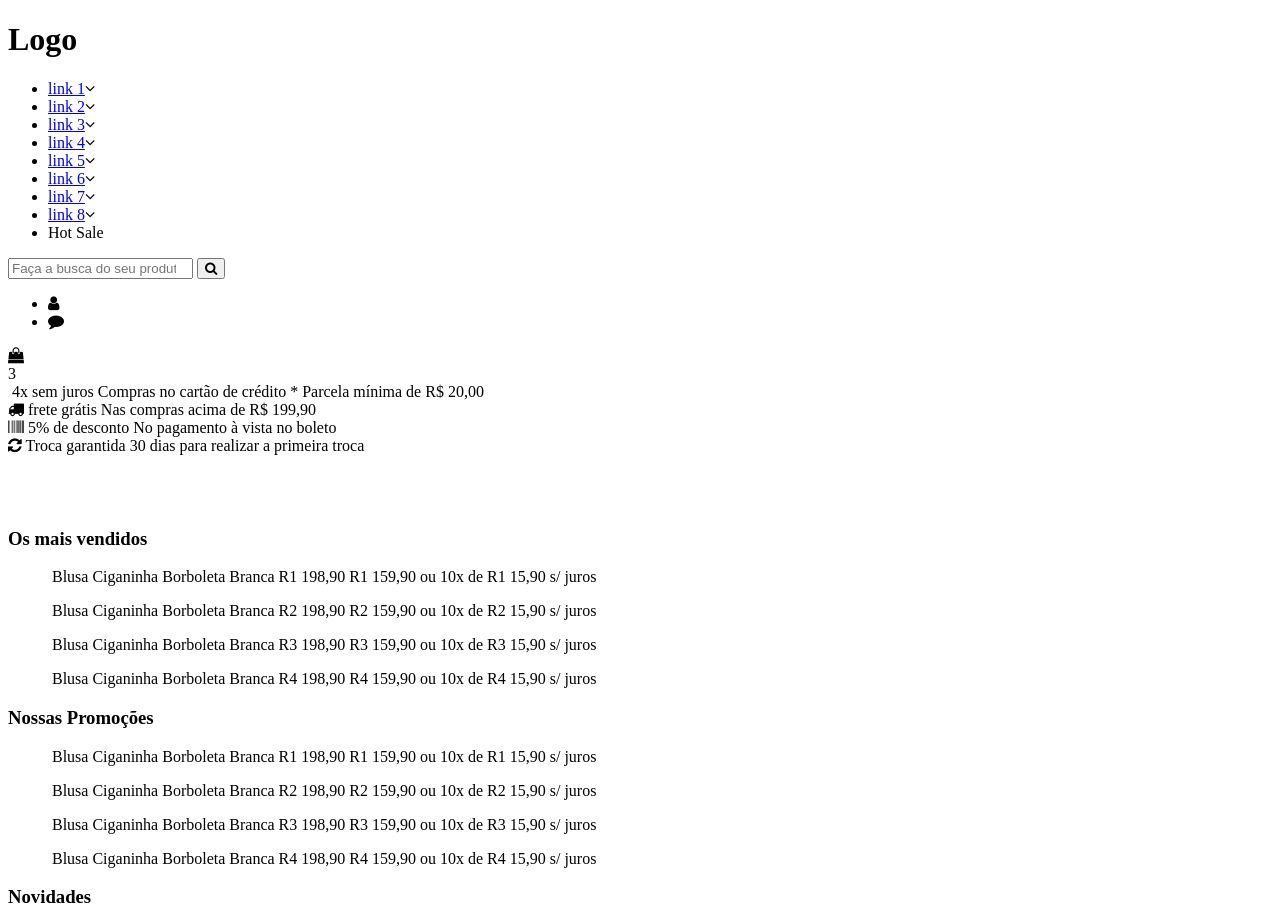
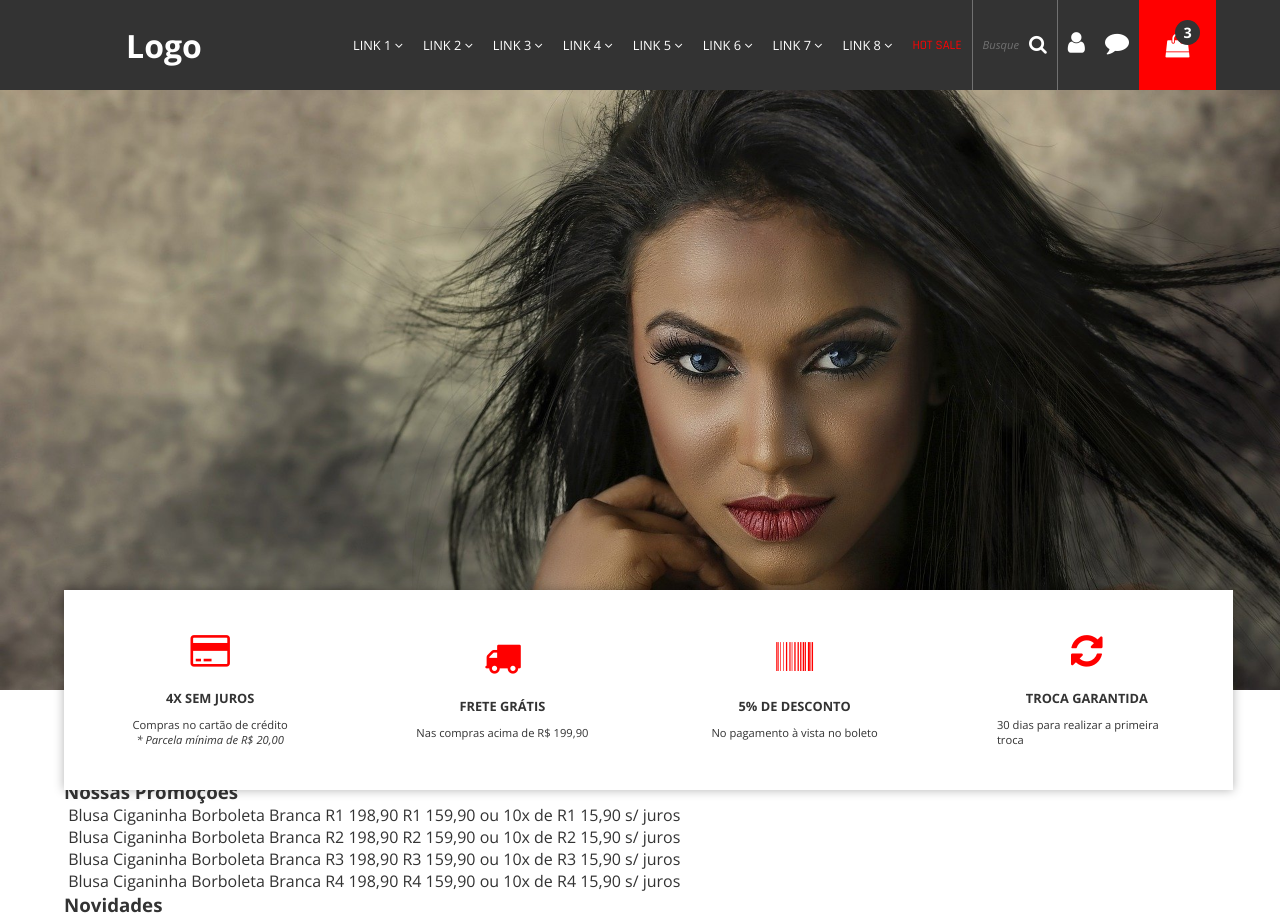
Before and after one commit to brunohmduarte/teste-auaha, a plain HTML site: page index.html in a window 1280 px wide. Shown: the top 913 px of the page. Drawn offline with nearby package versions, Linux system fonts and the light colour scheme.

Commit message:
Estilização Header, Full Banner e Banner Régua

```diff
--- a/css/chaire.css
+++ b/css/chaire.css
@@ -0,0 +1,253 @@
+@import url('https://fonts.googleapis.com/css?family=Open+Sans:400,400i,700&display=swap');
+@import url('https://fonts.googleapis.com/css?family=Rajdhani:400,500&display=swap');
+* {
+    margin: 0;
+    padding: 0;
+}
+
+body {
+    font-family: 'Open Sans', sans-serif;
+    font-size: 1em;
+    color: #333;
+    box-sizing: border-box;
+    -webkit-box-sizing: border-box;
+    -moz-box-sizing: border-box;
+}
+
+ul li {
+    list-style: none;
+}
+
+
+/* GERAIS */
+
+.content {
+    width: 90%;
+    max-width: 1169px;
+    margin: 0 auto;
+}
+
+header {
+    width: 100%;
+    height: 90px;
+    position: fixed;
+    background: #333;
+    z-index: 6;
+}
+
+header .content .logo {
+    float: left;
+    width: 200px;
+    height: 90px;
+    display: flex;
+    justify-content: center;
+    align-items: center;
+}
+
+header .content .logo h1 {
+    color: white;
+}
+
+header .content nav {
+    float: right;
+    width: auto;
+    display: flex;
+    justify-content: center;
+    align-items: center;
+}
+
+header .content nav ul {
+    display: flex;
+    justify-content: center;
+    align-items: center;
+    max-width: 969px;
+    height: 90px;
+}
+
+header .content nav ul .nav-item {
+    padding: 0 10px;
+    width: auto;
+}
+
+header .content nav ul .nav-item a {
+    display: inline-block;
+    line-height: 90px;
+    color: white;
+    text-decoration: none;
+    text-transform: uppercase;
+    font-size: .8em;
+}
+
+header .content nav ul .nav-item a.hot-sale {
+    color: red;
+    font-family: 'Rajdhani', sans-serif;
+    font-weight: 500;
+}
+
+header .content nav ul .nav-item:hover {
+    position: relative;
+    bottom: 0;
+    border-bottom: 3px solid red;
+}
+
+header .content nav ul .nav-item:hover a {
+    margin-bottom: -3px;
+}
+
+header .content .busca {
+    width: auto;
+    height: 90px;
+    padding: 0 10px;
+    border-left: 1px solid rgba(255, 255, 255, .3);
+    border-right: 1px solid rgba(255, 255, 255, .3);
+    display: flex;
+}
+
+header .content .busca span:hover,
+header .content .busca form button:hover,
+header .content .busca:hover {
+    cursor: pointer;
+}
+
+header .content .busca span {
+    line-height: 90px;
+    font-size: .7em;
+    font-style: italic;
+    color: rgba(255, 255, 255, .3);
+    margin-right: 10px;
+}
+
+header .content .busca form {
+    line-height: 90px;
+}
+
+header .content .busca input {
+    display: none;
+}
+
+header .content .busca form button {
+    border: none;
+    background: transparent;
+    color: white;
+    font-size: 1.2em;
+}
+
+header .content .atendimento li {
+    padding: 0 10px;
+    line-height: 90px;
+    cursor: pointer;
+}
+
+header .content .atendimento li i {
+    font-size: 1.5em;
+    color: white;
+}
+
+header .content .cart {
+    padding: 0 10px;
+    width: 57px;
+    height: 90px;
+    background: red;
+    cursor: pointer;
+    text-align: center;
+}
+
+header .content .cart i {
+    font-size: 1.5em;
+    color: white;
+    display: block;
+    line-height: 90px;
+    z-index: 2;
+}
+
+header .content .cart i:after {
+    content: '3';
+    position: relative;
+    top: -70px;
+    right: -26px;
+    width: 25px;
+    height: 25px;
+    display: block;
+    border-radius: 50%;
+    background: #333;
+    line-height: 25px;
+    text-align: center;
+    font-size: .6em;
+    font-weight: 600;
+    font-family: 'Open Sans', sans-serif;
+    color: white;
+    z-index: 1;
+}
+
+
+/* ------ FULL BANNER ------- */
+
+section.full-banner {
+    width: 100%;
+    min-height: 600px;
+    position: relative;
+    top: 90px;
+    background: url('../img/banner-full.jpg') no-repeat;
+    background-size: cover;
+}
+
+
+/* ------ BANNER RÉGUA ------- */
+
+div.banner-regua {
+    width: 1169px;
+    height: auto;
+    background: white;
+    position: absolute;
+    bottom: -100px;
+    display: flex;
+    justify-content: space-around;
+    box-shadow: 0 0 10px rgba(0, 0, 0, .3);
+}
+
+.banner-box {
+    width: 250px;
+    height: 200px;
+    display: flex;
+    justify-content: center;
+    align-items: center;
+}
+
+.banner-box-content {
+    display: flex;
+    flex-direction: column;
+    justify-content: center;
+    align-items: center;
+    width: 180px;
+}
+
+.banner-box-content i {
+    font-size: 2.3em;
+    color: red;
+    margin-bottom: 20px;
+}
+
+.banner-box-content span.title {
+    font-weight: 600;
+    font-size: .8em;
+    text-transform: uppercase;
+    margin-bottom: 10px;
+}
+
+.banner-box-content span.description {
+    font-size: .7em;
+}
+
+.banner-box-content span.italic {
+    font-style: italic;
+    font-size: .7em;
+}
+
+
+/* ------ FULL BANNER ------- */
+
+
+/* ------ FULL BANNER ------- */
+
+
+/* ------ FULL BANNER ------- */
--- a/index.html
+++ b/index.html
@@ -14,49 +14,48 @@
 
 <body>
     <header>
-        <div class="header">
         <div class="content">
             <div class="logo">
                 <h1>Logo</h1>
             </div>
             <nav>
                 <ul>
-                        <li class="nav-item"><a href="#">link 1</a><i class="fa fa-angle-down"></i></li>
-                        <li class="nav-item"><a href="#">link 2</a><i class="fa fa-angle-down"></i></li>
-                        <li class="nav-item"><a href="#">link 3</a><i class="fa fa-angle-down"></i></li>
-                        <li class="nav-item"><a href="#">link 4</a><i class="fa fa-angle-down"></i></li>
-                        <li class="nav-item"><a href="#">link 5</a><i class="fa fa-angle-down"></i></li>
-                        <li class="nav-item"><a href="#">link 6</a><i class="fa fa-angle-down"></i></li>
-                        <li class="nav-item"><a href="#">link 7</a><i class="fa fa-angle-down"></i></li>
-                        <li class="nav-item"><a href="#">link 8</a><i class="fa fa-angle-down"></i></li>
-                        <li class="nav-item">Hot Sale</li>
+                    <li class="nav-item"><a href="#">link 1 <i class="fa fa-angle-down"></i></a></li>
+                    <li class="nav-item"><a href="#">link 2 <i class="fa fa-angle-down"></i></a></li>
+                    <li class="nav-item"><a href="#">link 3 <i class="fa fa-angle-down"></i></a></li>
+                    <li class="nav-item"><a href="#">link 4 <i class="fa fa-angle-down"></i></a></li>
+                    <li class="nav-item"><a href="#">link 5 <i class="fa fa-angle-down"></i></a></li>
+                    <li class="nav-item"><a href="#">link 6 <i class="fa fa-angle-down"></i></a></li>
+                    <li class="nav-item"><a href="#">link 7 <i class="fa fa-angle-down"></i></a></li>
+                    <li class="nav-item"><a href="#">link 8 <i class="fa fa-angle-down"></i></a></li>
+                    <li class="nav-item"><a href="#" class="hot-sale">Hot Sale</a></li>
                 </ul>
-                </nav>
                 <div class="busca">
+                    <span>Busque</span>
                     <form action="?busca=" method="get">
                         <input type="search" name="pesquisa" id="pesquisa" placeholder="Faça a busca do seu produto">
                         <button type="submit"><i class="fa fa-search"></i></button>
                     </form>
                 </div>
-                <div class="atendimento">
-                    <ul>
+                <ul class="atendimento">
                     <li><i class="fa fa-user"></i></li>
                     <li><i class="fa fa-comment"></i></li>
                 </ul>
+                <div class="cart">
+                    <i class="fa fa-shopping-bag"></i>
                 </div>
-                <cart>
-                    <i class="fa fa-shopping-bag"></i>
-                    <div class="number">3</div>
-                </cart>
+            </nav>
         </div>
-        </div>
+    </header>
+
+    <section class="full-banner">
+        <div class="content">
             <div class="banner-regua">
-            <div class="content">
                 <div class="banner-box">
                     <div class="banner-box-content">
-                        <i class="fa fa-credit-car"></i>
+                        <i class="fa fa-credit-card"></i>
                         <span class="title">4x sem juros</span>
-                        <span>Compras no cartão de crédito</span>
+                        <span class="description">Compras no cartão de crédito</span>
                         <span class="italic">* Parcela mínima de R$ 20,00</span>
                     </div>
                 </div>
@@ -64,26 +63,26 @@
                     <div class="banner-box-content">
                         <i class="fa fa-truck"></i>
                         <span class="title">frete grátis</span>
-                        <span>Nas compras acima de R$ 199,90</span>
+                        <span class="description">Nas compras acima de R$ 199,90</span>
                     </div>
                 </div>
                 <div class="banner-box">
                     <div class="banner-box-content">
                         <i class="fa fa-barcode"></i>
                         <span class="title">5% de desconto</span>
-                        <span>No pagamento à vista no boleto</span>
+                        <span class="description">No pagamento à vista no boleto</span>
                     </div>
                 </div>
                 <div class="banner-box">
                     <div class="banner-box-content">
                         <i class="fa fa-refresh"></i>
                         <span class="title">Troca garantida</span>
-                        <span>30 dias para realizar a primeira troca</span>
+                        <span class="description">30 dias para realizar a primeira troca</span>
                     </div>
                 </div>
             </div>
         </div>
-    </header>
+    </section>
 
     <section class="mini-banner">
         <div class="content">
```
Also changed, not shown: img/banner-full.jpg (added). Lines whose indentation alone changed are shown as unchanged.
